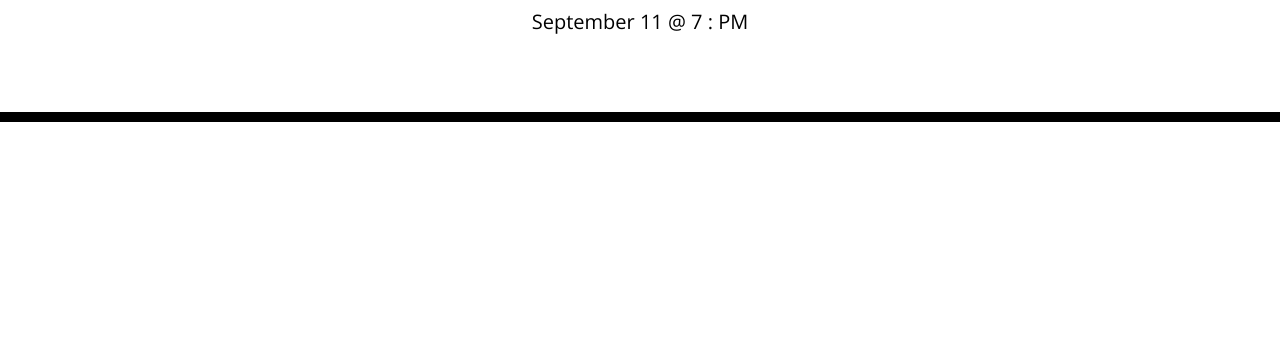
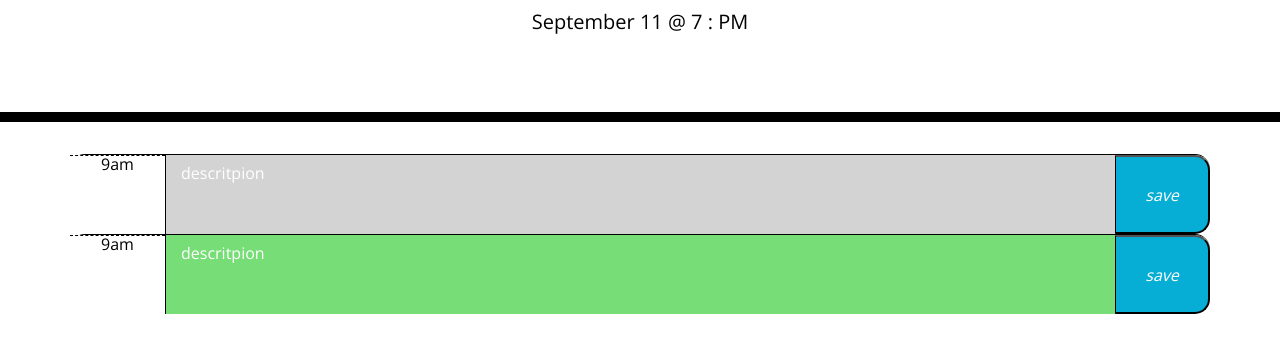
Before and after one commit to NicWille/work-day-calendar, a plain HTML site: page index.html in a window 1280 px wide. Shown: the part 182-534 px from the top of the page. Drawn offline with nearby package versions, Linux system fonts and the light colour scheme.

Commit message:
added timebocs

```diff
--- a/assets/css/style.css
+++ b/assets/css/style.css
@@ -33,7 +33,7 @@ textarea{
 .row {
   white-space: pre-wrap;
   height: 80px;
-  border-top: 1px solid white;;
+  border-top: 1px solid black;
 }
 
 .hour {
--- a/index.html
+++ b/index.html
@@ -28,13 +28,30 @@
       <p class="lead">A simple calendar app for scheduling your work day</p>
       <p id="currentDay" class="lead"></p>
     </header>
+
     <div class="container">
-      <!-- Timeblocks go here -->
+      <div class="row time-block">
+        <p class="hour col-1">9am</p>
+        <textarea  class="col-10 description past" name="" id="" cols="" rows="">descritpion</textarea>
+        <button class="col-1 saveBtn"><i>save</i></button>
+      </div>
+
+      <div class="row time-block">
+        <p class="hour col-1">9am</p>
+        <textarea  class="col-10 description future" name="" id="" cols="" rows="">descritpion</textarea>
+        <button class="col-1 saveBtn"><i>save</i></button>
+      </div>
+
+
+
+
+
     </div>
+
 
     <script src="https://code.jquery.com/jquery-3.4.1.min.js"></script>
     <script src="https://cdnjs.cloudflare.com/ajax/libs/dayjs/1.10.6/dayjs.min.js" integrity="sha512-bwD3VD/j6ypSSnyjuaURidZksoVx3L1RPvTkleC48SbHCZsemT3VKMD39KknPnH728LLXVMTisESIBOAb5/W0Q==" crossorigin="anonymous" referrerpolicy="no-referrer"></script>
-    <script src="./assets/js/main.js"></script>
+    <script src="./assets/js/date.js"></script>
     <!-- <script src="https://cdnjs.cloudflare.com/ajax/libs/moment.js/2.24.0/moment.min.js"></script> -->
   </body>
 </html>
```
Also changed, not shown: assets/images/save.png (added), assets/js/date.js (renamed from assets/js/main.js).
